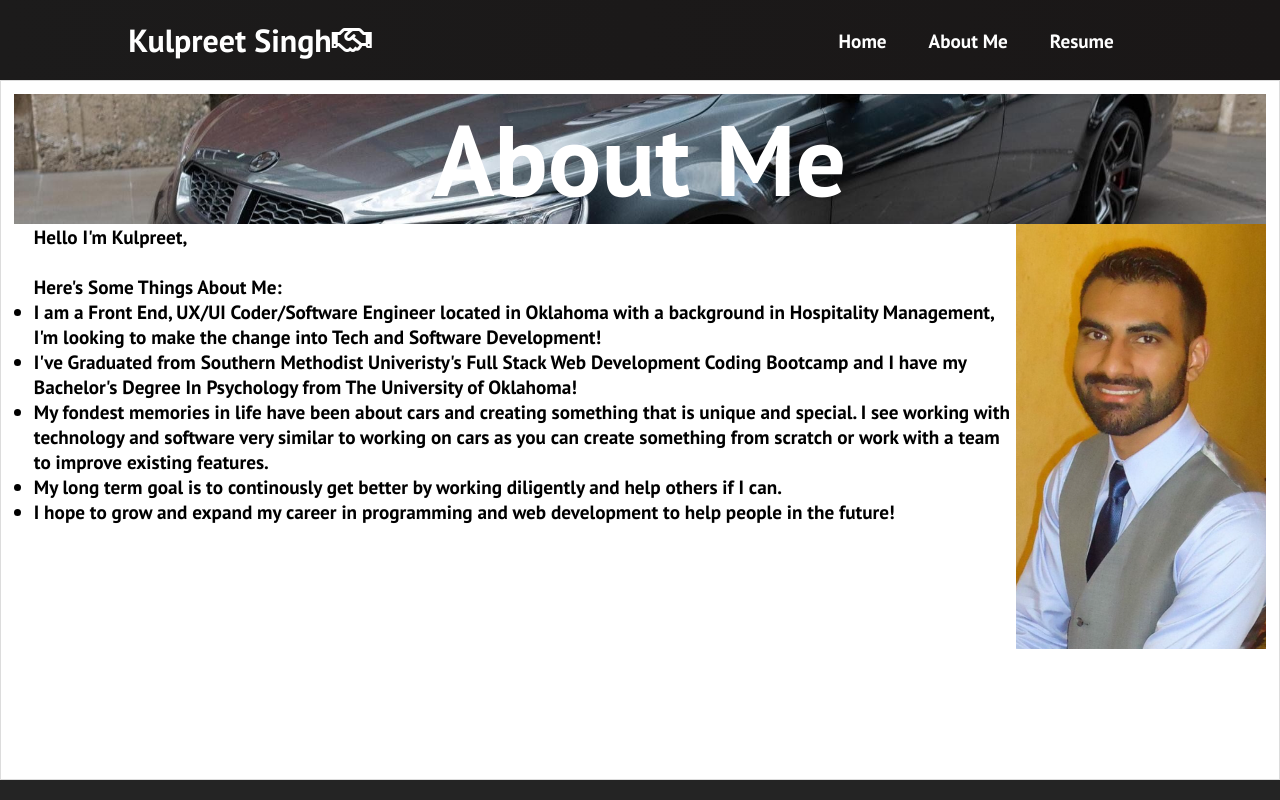
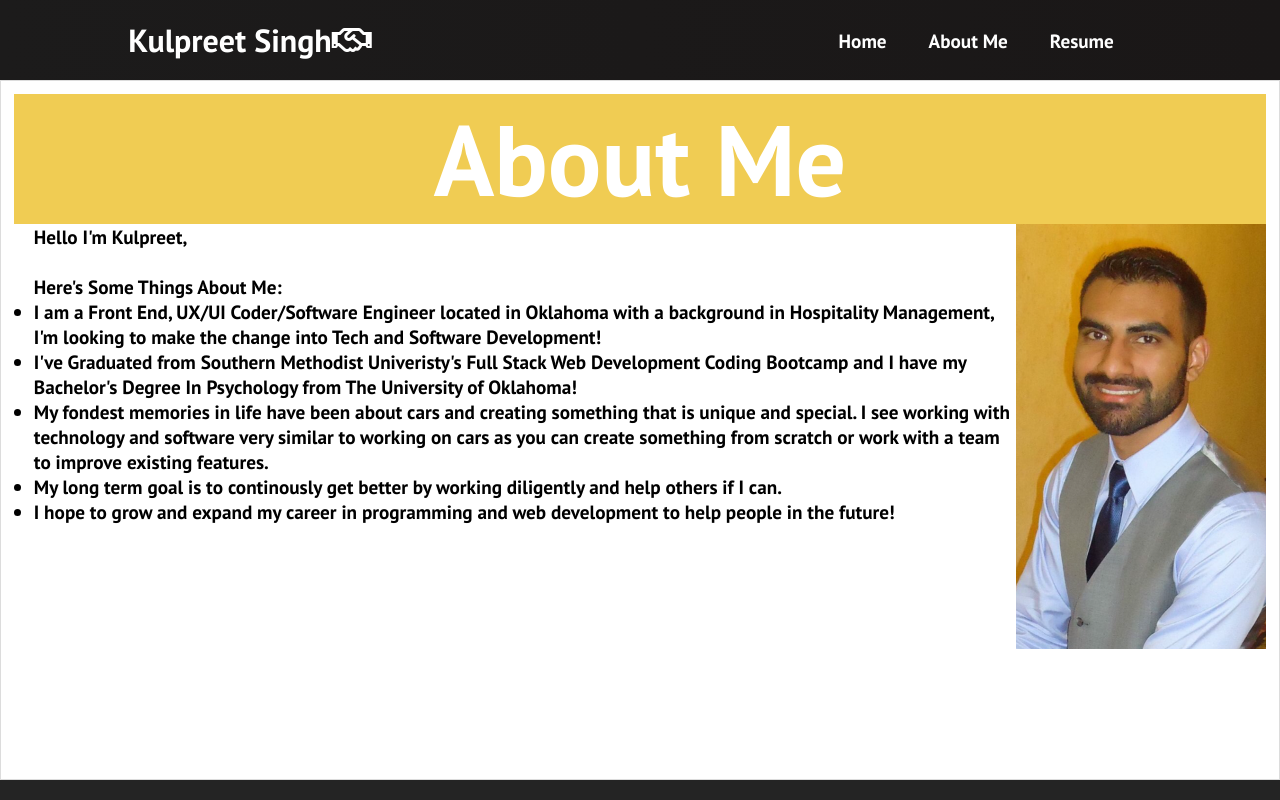
Before and after one commit to ksingh-1/20.-React-Portfolio, a React (Create React App) app: page /aboutme in a window 1280 px wide. Shown: the top 800 px of the page. Built offline with nearby package versions, Linux system fonts and the light colour scheme.

Commit message:
update to resume

```diff
--- a/src/App.css
+++ b/src/App.css
@@ -15,7 +15,7 @@
 }
 
 .aboutme {
-  background-image: url('/images/HSVUTE2.jpg');
+  /* background-image: url('/images/HSVUTE2.jpg'); */
   background-position: center;
   background-size: cover;
   background-repeat: no-repeat;
```
Also changed, not shown: 1 other file (tests, documents, lock files or other folders).
